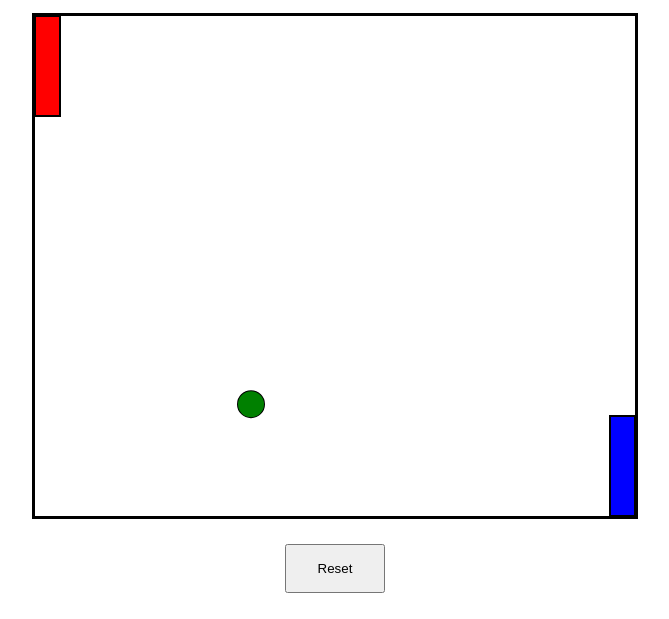
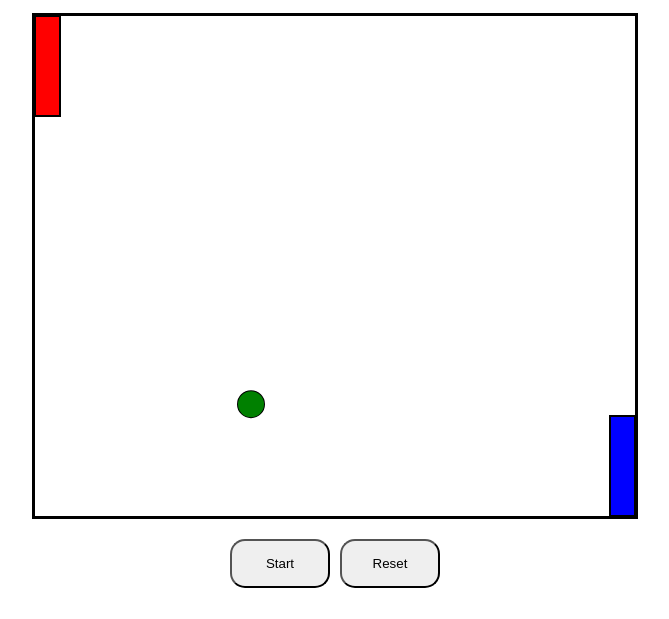
Before and after one commit to szymonpoltorak/Pong-Game, a website with bundled scripts: page src/index.html in a window 1280 px wide. Shown: the part 181-800 px from the top of the page, without its empty margins (305-974 px from the left). Built offline with nearby package versions, Linux system fonts and the light colour scheme.

Commit message:
Added start button

```diff
--- a/src/index.html
+++ b/src/index.html
@@ -21,7 +21,11 @@
 
         <main class="gameBoardContainer">
             <canvas class="gameBoard" width="600" height="500"></canvas>
-            <button class="resetButton" type="button">Reset</button>
+
+            <div class="buttonBar">
+                <button class="startButton" type="button">Start</button>
+                <button class="resetButton" type="button">Reset</button>
+            </div>
         </main>
     </body>
 </html>
--- a/src/style.css
+++ b/src/style.css
@@ -15,8 +15,25 @@ header {
     font-size: 40px;
 }
 
+button {
+    border-radius: 15px;
+}
+
 .score {
     font-size: 40px;
+}
+
+.buttonBar {
+    margin-top: 20px;
+    display: flex;
+    align-items: center;
+    justify-content: center;
+}
+
+.startButton {
+    cursor: pointer;
+    padding: 15px;
+    width: 100px;
 }
 
 .gameBoard {
@@ -28,10 +45,8 @@ header {
 }
 
 .resetButton {
-    margin: inherit;
+    margin-left: 10px;
     cursor: pointer;
-    display: flex;
-    justify-content: center;
     padding: 15px;
     width: 100px;
 }
```
